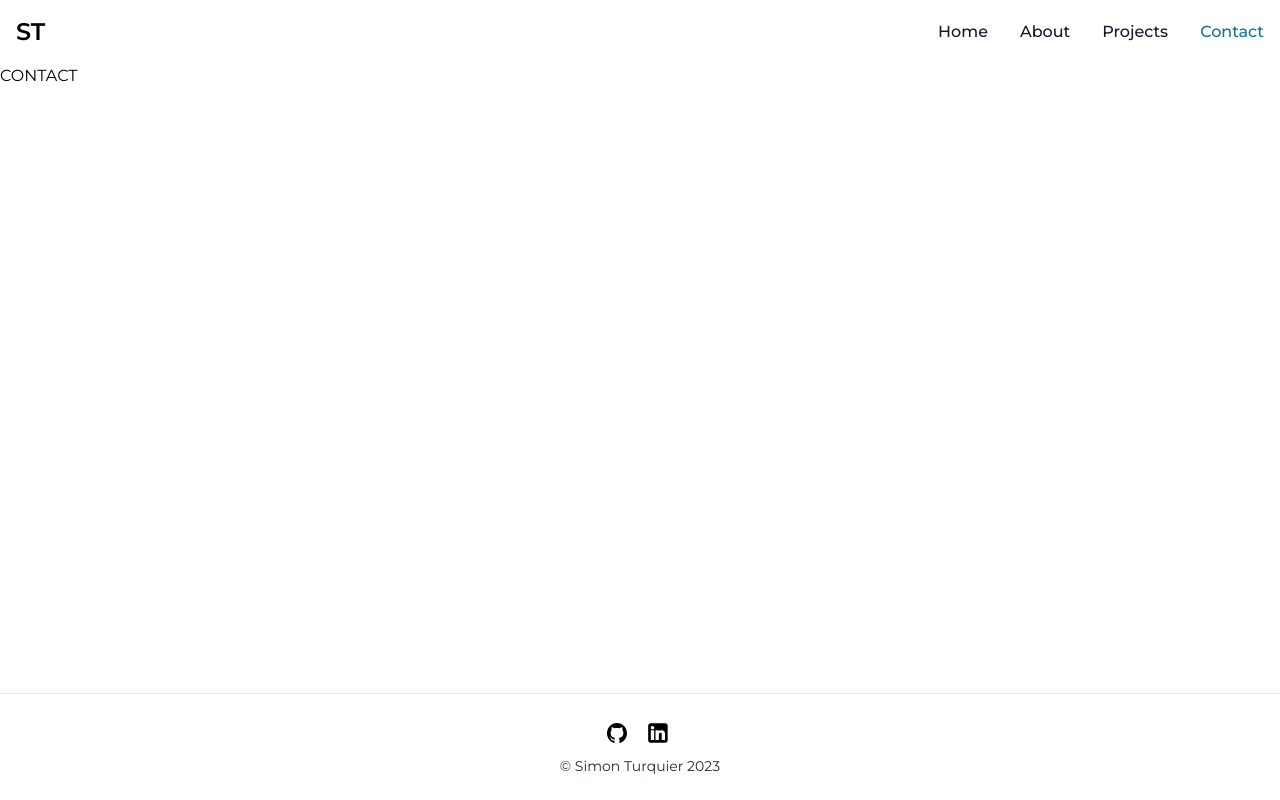
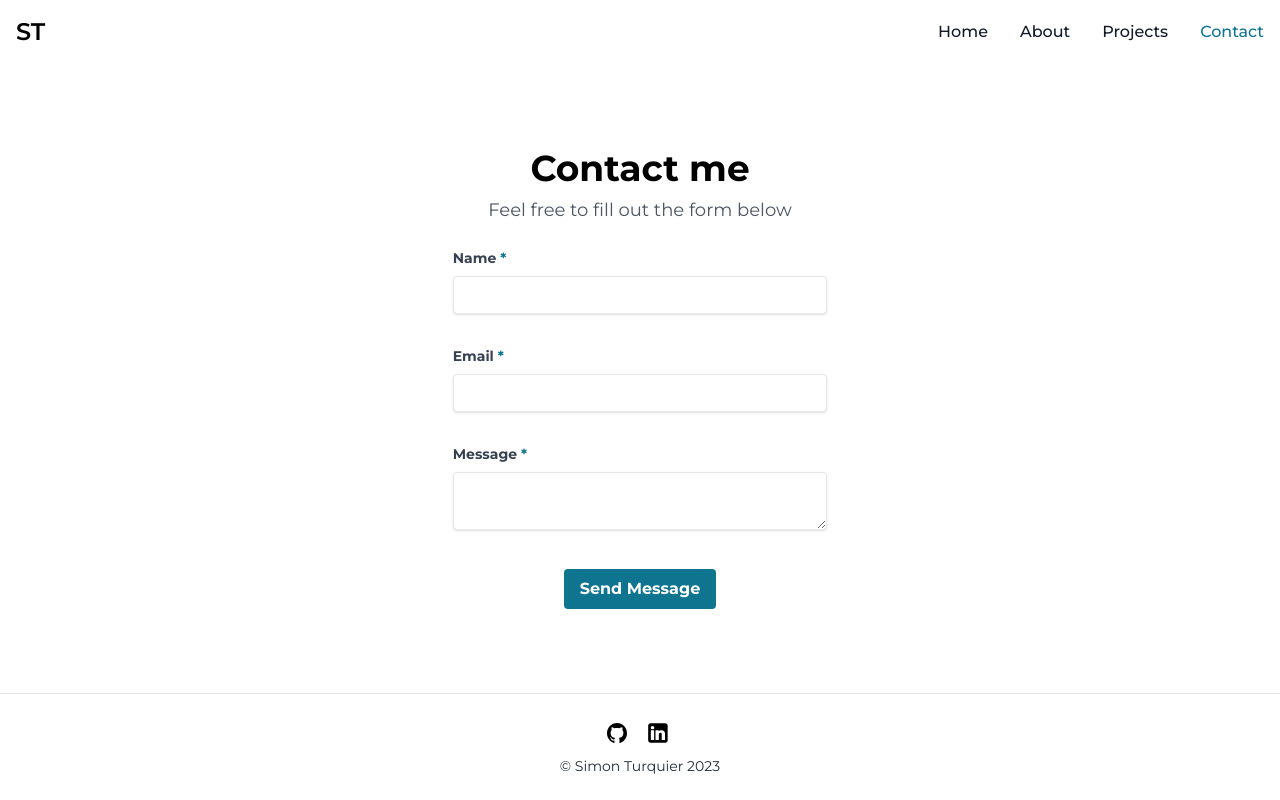
Before and after one commit to sturquier/portfolio, a Next.js app: page /contact in a window 1280 px wide. Built offline with nearby package versions, Linux system fonts and the light colour scheme.

Commit message:
Add contact page. Lint files & fix components architecture

```diff
--- a/app/about/page.tsx
+++ b/app/about/page.tsx
@@ -1,4 +1,4 @@
-import { Metadata } from 'next'
+import type { Metadata } from 'next'
 
 export const metadata: Metadata = {
   title: 'About',
--- a/app/components/footer.tsx
+++ b/app/components/common/footer.tsx
@@ -1,19 +1,21 @@
 import Link from 'next/link'
 import Image from 'next/image'
 
-import githubIcon from '../../public/assets/icons/github.svg'
-import linkedinIcon from '../../public/assets/icons/linkedin.svg'
+import githubIcon from '../../../public/assets/icons/github.svg'
+import linkedinIcon from '../../../public/assets/icons/linkedin.svg'
 
 export default function Footer() {
+  const linkClassName = "text-gray-900 hover:text-cyan-700 dark:text-white dark:hover:text-cyan-500"
+
   return (
     <footer className="bg-white border-t border-gray-200 dark:bg-gray-900">
       <div className="max-w-screen-xl mx-auto py-6 px-4 flex flex-col items-center justify-center">
         <div className="flex items-center space-x-4 mb-2">
-          <Link href='https://github.com/sturquier' className="text-gray-900 hover:text-cyan-700 dark:text-white dark:hover:text-cyan-500" target="_blank" rel="noopener noreferrer">
+          <Link href='https://github.com/sturquier' className={linkClassName} target="_blank" rel="noopener noreferrer">
             <span className="sr-only">GitHub</span>
             <Image src={githubIcon} alt="GitHub" width={20} height={20} />
           </Link>
-          <Link href='https://linkedin.com/in/simon-turquier-92aa23148/' className="text-gray-900 hover:text-cyan-700 dark:text-white dark:hover:text-cyan-500" target="_blank" rel="noopener noreferrer">
+          <Link href='https://linkedin.com/in/simon-turquier-92aa23148' className={linkClassName} target="_blank" rel="noopener noreferrer">
             <span className="sr-only">LinkedIn</span>
             <Image src={linkedinIcon} alt="LinkedIn" width={30} height={20} />
           </Link>
--- /dev/null
+++ b/app/components/common/navbar.tsx
@@ -0,0 +1,81 @@
+'use client'
+
+import { useState, useEffect } from 'react'
+import Image from 'next/image'
+import Link from 'next/link'
+import { usePathname } from 'next/navigation'
+
+import menuIcon from '../../../public/assets/icons/menu.svg'
+
+export default function Navbar() {
+  const pathname = usePathname()
+  const [isMenuOpen, setIsMenuOpen] = useState(false)
+
+  useEffect(() => {
+    const handleOutsideClick = (event: TouchEvent) => {
+      const target = event.target as Element
+
+      if (isMenuOpen && !target.closest('#navbar-menu')) {
+        setIsMenuOpen(false)
+      }
+    }
+
+    document.addEventListener('click', handleOutsideClick as EventListener)
+
+    return () => {
+      document.removeEventListener('click', handleOutsideClick as EventListener)
+    }
+  }, [isMenuOpen])
+
+  const toggleMenu = (): void => {
+    setIsMenuOpen(!isMenuOpen)
+  }
+
+  const isActive = (path: string): boolean => path === pathname
+
+  const getLinkClassName = (path: string): string => {
+    const baseClasses = "block py-2 pl-3 pr-4 rounded md:p-0"
+
+    const activeClasses = isActive(path)
+      ? "text-white bg-cyan-700 md:bg-transparent md:text-cyan-700"
+      : "text-gray-900 hover:bg-gray-100 md:hover:bg-transparent md:hover:text-cyan-700"
+
+    const inactiveClasses = "dark:text-white md:dark:hover:text-cyan-500 dark:hover:bg-gray-700 dark:hover:text-white md:dark:hover:bg-transparent"
+
+    return `${baseClasses} ${activeClasses} ${inactiveClasses}`
+  }
+
+  return (
+    <nav className="bg-white border-gray-200 dark:bg-gray-900">
+      <div className="max-w-screen-xl flex flex-wrap items-center justify-between mx-auto p-4">
+        <Link href="/" className="self-center text-2xl font-semibold whitespace-nowrap dark:text-white">ST</Link>
+        <button
+          onClick={toggleMenu}
+          type="button"
+          className="inline-flex items-center p-2 w-10 h-10 justify-center text-sm text-gray-500 rounded-lg md:hidden hover:bg-gray-100 focus:outline-none focus:ring-2 focus:ring-gray-200 dark:text-gray-400 dark:hover:bg-gray-700 dark:focus:ring-gray-600"
+          aria-controls="navbar-menu"
+          aria-expanded={isMenuOpen}
+        >
+          <span className="sr-only">Open menu</span>
+          <Image src={menuIcon} alt="Open menu" width={24} height={24} />
+        </button>
+        <div className={`${isMenuOpen ? 'block' : 'hidden'} w-full md:block md:w-auto`} id="navbar-menu">
+          <ul className="font-medium flex flex-col p-4 md:p-0 mt-4 border border-gray-100 rounded-lg bg-gray-50 md:flex-row md:space-x-8 md:mt-0 md:border-0 md:bg-white dark:bg-gray-800 md:dark:bg-gray-900 dark:border-gray-700">
+            <li>
+              <Link href="/" className={getLinkClassName('/')}>Home</Link>
+            </li>
+            <li>
+              <Link href="/about" className={getLinkClassName('/about')}>About</Link>
+            </li>
+            <li>
+              <Link href="/projects" className={getLinkClassName('/projects')}>Projects</Link>
+            </li>
+            <li>
+              <Link href="/contact" className={getLinkClassName('/contact')}>Contact</Link>
+            </li>
+          </ul>
+        </div>
+      </div>
+    </nav>
+  )
+}
--- /dev/null
+++ b/app/components/contact/form.tsx
@@ -0,0 +1,72 @@
+'use client'
+
+import { useState, FormEvent, ChangeEvent } from 'react'
+
+export default function ContactForm()  {
+  const [formData, setFormData] = useState({
+    name: '',
+    email: '',
+    subject: '',
+    message: '',
+  })
+
+  const handleChange = (e: ChangeEvent<HTMLInputElement | HTMLTextAreaElement>): void => {
+    const { name, value } = e.target
+
+    setFormData((prevFormData) => ({
+      ...prevFormData,
+      [name]: value,
+    }))
+  }
+
+  const handleSubmit = async (e: FormEvent<HTMLFormElement>): Promise<void> => {
+    e.preventDefault();
+
+    console.log('TODO')
+  }
+
+  const labelClassName = "block text-left text-gray-700 text-sm font-bold mb-2"
+  const inputClassName = "shadow appearance-none border rounded w-full mb-8 py-2 px-3 text-gray-700 leading-tight focus:outline-none focus:shadow-outline"
+  const requiredStarClassName = "text-cyan-700"
+
+  return (
+    <form onSubmit={handleSubmit}>
+      <label htmlFor="name" className={labelClassName}>
+        Name <span className={requiredStarClassName}>*</span>
+      </label>
+      <input
+        type="text"
+        id="name"
+        name="name"
+        value={formData.name}
+        onChange={handleChange}
+        className={inputClassName}
+        required
+      />
+      <label htmlFor="email" className={labelClassName}>
+        Email <span className={requiredStarClassName}>*</span>
+      </label>
+      <input
+        type="email"
+        id="email"
+        name="email"
+        value={formData.email}
+        onChange={handleChange}
+        className={inputClassName}
+        required
+      />
+      <label htmlFor="message" className={labelClassName}>
+        Message <span className={requiredStarClassName}>*</span>
+      </label>
+      <textarea
+        id="message"
+        name="message"
+        value={formData.message}
+        onChange={handleChange}
+        className={inputClassName}
+        required
+      ></textarea>
+      <button type="submit" className="bg-cyan-700 hover:bg-cyan-800 text-white font-bold py-2 px-4 rounded focus:outline-none focus:shadow-outline">Send Message</button>
+    </form>
+  )
+}
--- a/app/components/navbar.tsx
+++ /dev/null
@@ -1,81 +0,0 @@
-'use client'
-
-import { useState, useEffect } from 'react'
-import Image from 'next/image'
-import Link from 'next/link'
-import { usePathname } from 'next/navigation'
-
-import menuIcon from '../../public/assets/icons/menu.svg'
-
-export default function Navbar() {
-    const pathname = usePathname()
-    const [isMenuOpen, setIsMenuOpen] = useState(false)
-
-    useEffect(() => {
-        const handleOutsideClick = (event: TouchEvent) => {
-            const target = event.target as Element
-
-            if (isMenuOpen && !target.closest('#navbar-menu')) {
-                setIsMenuOpen(false)
-            }
-        }
-
-        document.addEventListener('click', handleOutsideClick as EventListener)
-
-        return () => {
-            document.removeEventListener('click', handleOutsideClick as EventListener)
-        }
-    }, [isMenuOpen])
-
-    const toggleMenu = (): void => {
-        setIsMenuOpen(!isMenuOpen)
-    }
-
-    const isActive = (path: string): boolean => path === pathname
-
-    const getLinkClassName = (path: string): string => {
-        const baseClasses = "block py-2 pl-3 pr-4 rounded md:p-0"
-
-        const activeClasses = isActive(path)
-            ? "text-white bg-cyan-700 md:bg-transparent md:text-cyan-700"
-            : "text-gray-900 hover:bg-gray-100 md:hover:bg-transparent md:hover:text-cyan-700"
-
-        const inactiveClasses = "dark:text-white md:dark:hover:text-cyan-500 dark:hover:bg-gray-700 dark:hover:text-white md:dark:hover:bg-transparent"
-
-        return `${baseClasses} ${activeClasses} ${inactiveClasses}`
-    }
-
-    return (
-        <nav className="bg-white border-gray-200 dark:bg-gray-900">
-            <div className="max-w-screen-xl flex flex-wrap items-center justify-between mx-auto p-4">
-                <Link href="/" className="self-center text-2xl font-semibold whitespace-nowrap dark:text-white">ST</Link>
-                <button
-                    onClick={toggleMenu}
-                    type="button"
-                    className="inline-flex items-center p-2 w-10 h-10 justify-center text-sm text-gray-500 rounded-lg md:hidden hover:bg-gray-100 focus:outline-none focus:ring-2 focus:ring-gray-200 dark:text-gray-400 dark:hover:bg-gray-700 dark:focus:ring-gray-600"
-                    aria-controls="navbar-menu"
-                    aria-expanded={isMenuOpen}
-                >
-                    <span className="sr-only">Open menu</span>
-                    <Image src={menuIcon} alt="Open menu" width={24} height={24} />
-                </button>
-                <div className={`${isMenuOpen ? 'block' : 'hidden'} w-full md:block md:w-auto`} id="navbar-menu">
-                    <ul className="font-medium flex flex-col p-4 md:p-0 mt-4 border border-gray-100 rounded-lg bg-gray-50 md:flex-row md:space-x-8 md:mt-0 md:border-0 md:bg-white dark:bg-gray-800 md:dark:bg-gray-900 dark:border-gray-700">
-                        <li>
-                            <Link href="/" className={getLinkClassName('/')}>Home</Link>
-                        </li>
-                        <li>
-                            <Link href="/about" className={getLinkClassName('/about')}>About</Link>
-                        </li>
-                        <li>
-                            <Link href="/projects" className={getLinkClassName('/projects')}>Projects</Link>
-                        </li>
-                        <li>
-                            <Link href="/contact" className={getLinkClassName('/contact')}>Contact</Link>
-                        </li>
-                    </ul>
-                </div>
-            </div>
-        </nav>
-    )
-}
--- a/app/contact/page.tsx
+++ b/app/contact/page.tsx
@@ -1,4 +1,6 @@
-import { Metadata } from 'next'
+import type { Metadata } from 'next'
+
+import ContactForm from "../components/contact/form"
 
 export const metadata: Metadata = {
   title: 'Contact',
@@ -6,8 +8,10 @@ export const metadata: Metadata = {
 
 export default function Contact() {
   return (
-    <main>
-        <div>CONTACT</div>
+    <main className="flex flex-col items-center justify-center h-screen text-center px-4">
+        <h1 className="text-4xl font-bold mb-2">Contact me</h1>
+        <p className="mb-6 text-lg text-center text-gray-600">Feel free to fill out the form below</p>
+        <ContactForm />
     </main>
   )
 }
--- a/app/layout.tsx
+++ b/app/layout.tsx
@@ -1,8 +1,8 @@
 import type { Metadata } from 'next'
 import { Montserrat } from 'next/font/google'
 
-import Navbar from "./components/navbar"
-import Footer from "./components/footer"
+import Navbar from "./components/common/navbar"
+import Footer from "./components/common/footer"
 import './globals.css'
 
 const montserrat = Montserrat({ subsets: ['latin'] })
--- a/app/page.tsx
+++ b/app/page.tsx
@@ -4,5 +4,5 @@ export default function Home() {
       <h1 className="text-4xl font-bold mb-2">{`Hey, I'm Simon Turquier 👋`}</h1>
       <p className="text-xl">Lead Developer based in Paris, France</p>
     </main>
-  );
+  )
 }
--- a/app/projects/page.tsx
+++ b/app/projects/page.tsx
@@ -1,4 +1,4 @@
-import { Metadata } from 'next'
+import type { Metadata } from 'next'
 
 export const metadata: Metadata = {
   title: 'Projects',
```
